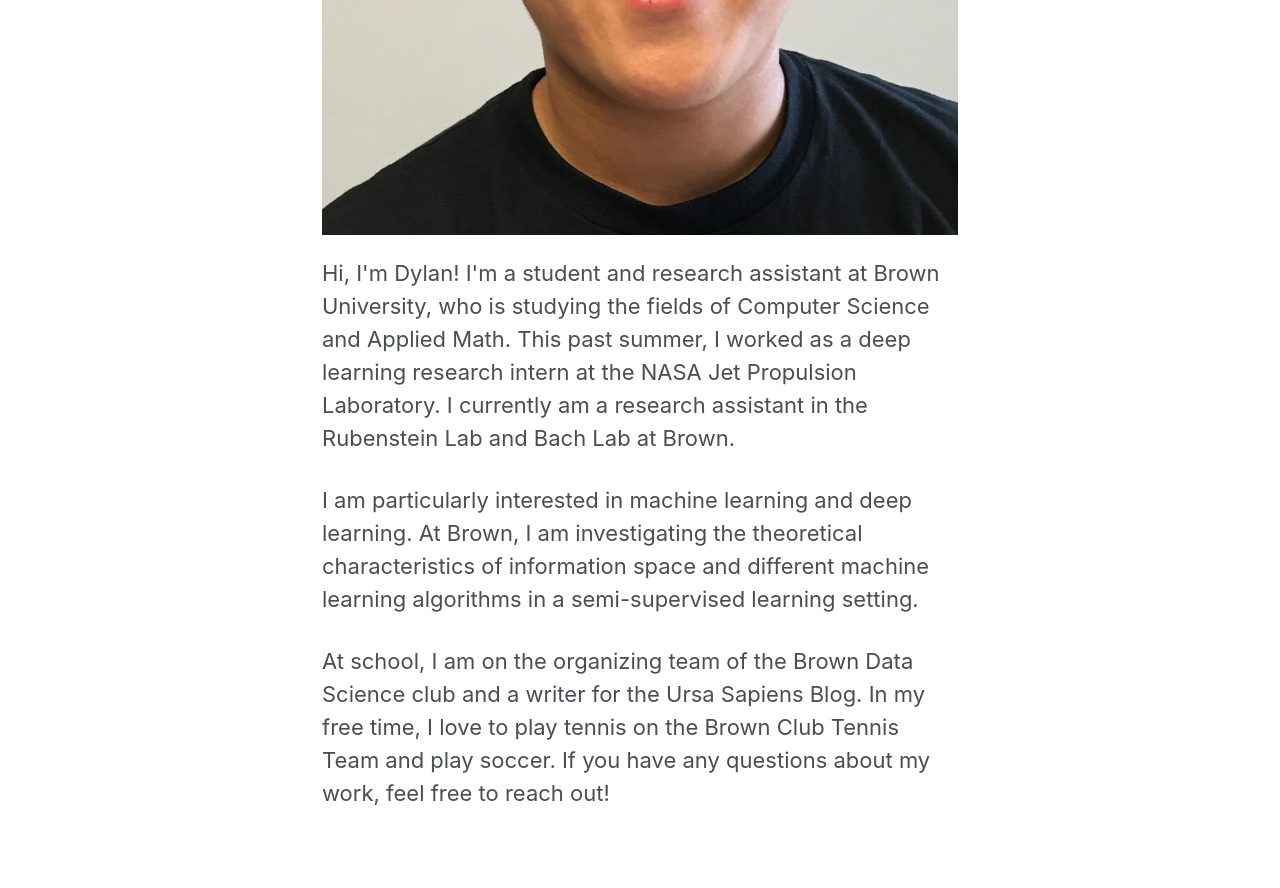
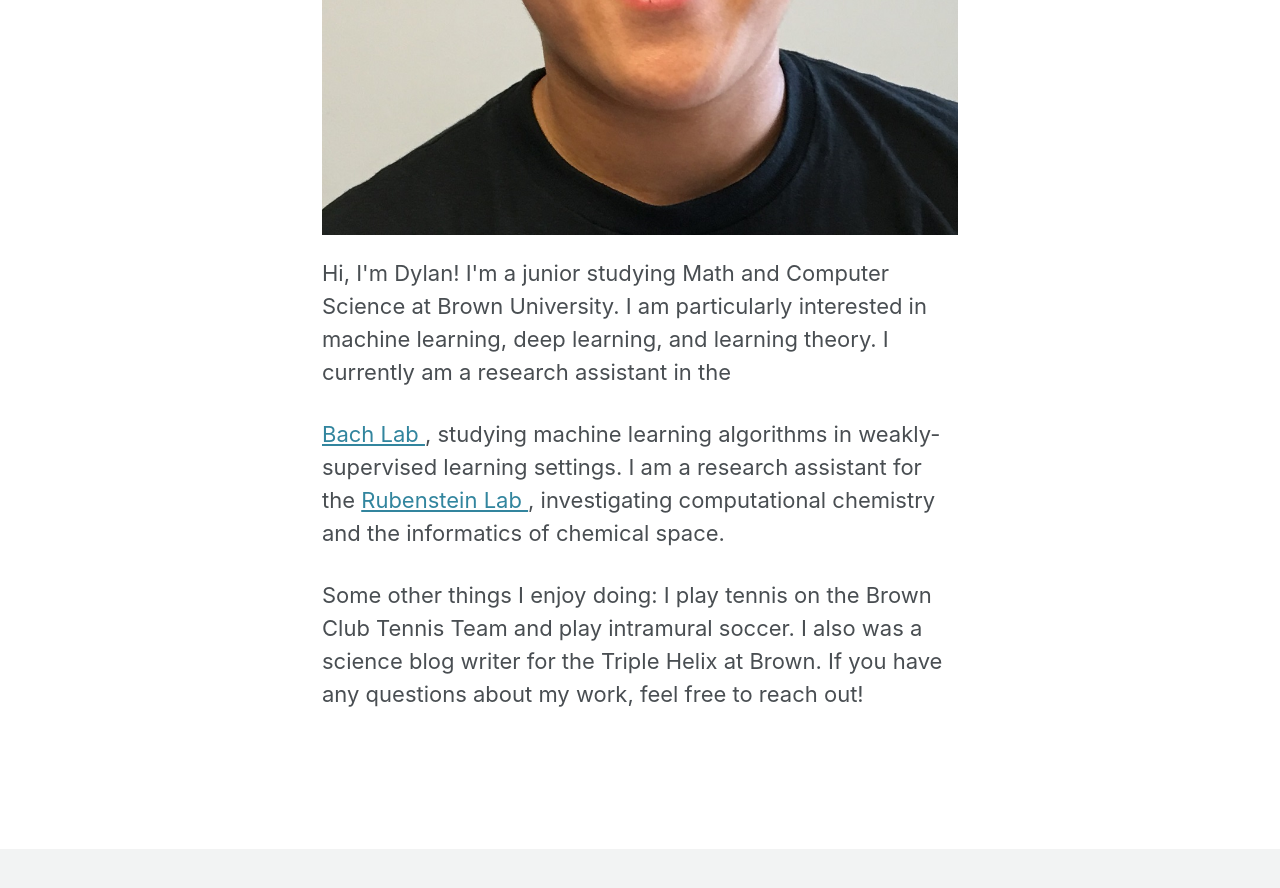
Before and after one commit to dsam99/dsam99.github.io, a Jekyll site: the page built from index.md, in a window 1280 px wide and 900 px high, scrolled down 678 px. Shown: the top 888 px of the window. Built offline with Jekyll 4.4.1, drawn with Linux system fonts in a browser that asks for light colours; cached includes are drawn as plain includes; nearby versions of some CDN libraries.

Commit message:
updating documentation and adding hyperlinks

```diff
--- a/_layouts/home.html
+++ b/_layouts/home.html
@@ -12,23 +12,15 @@ layout: archive
   	<p>
 		Hi, I'm Dylan!
 
-		I'm a student and research assistant at Brown University, who is studying the fields of Computer Science and Applied Math. This past summer, I worked as a deep learning research intern at the NASA Jet Propulsion Laboratory. I currently am a research assistant in the Rubenstein Lab and Bach Lab at Brown.
+		I'm a junior studying Math and Computer Science at Brown University. I am particularly interested in machine learning, deep learning, and learning theory. I currently am a research assistant in the </p>
+		<a href="https://vivo.brown.edu/display/sbach"> Bach Lab </a>, studying machine learning algorithms in weakly-supervised learning settings. I am a research assistant for the
+		<a href="https://www.brown.edu/research/labs/rubenstein/"> Rubenstein Lab </a>, investigating computational chemistry and the informatics of chemical space.
 	</p>
 
 	<p>
-		I am particularly interested in machine learning and deep learning. At Brown, I am investigating the theoretical characteristics of information space and different machine learning algorithms in a semi-supervised learning setting.
-	</p>
-
-	<p>
-		At school, I am on the organizing team of the Brown Data Science club and a writer for the Ursa Sapiens Blog. In my free time, I love to play tennis on the Brown Club Tennis Team and play soccer.
+		Some other things I enjoy doing: I play tennis on the Brown Club Tennis Team and play intramural soccer. I also was a science blog writer for the Triple Helix at Brown.
 
 		If you have any questions about my work, feel free to reach out!
   	</p>
   </div>
 </div>
-
-{% for post in paginator.posts %}
-  {% include archive-single.html %}
-{% endfor %}
-
-{% include paginator.html %}
```
